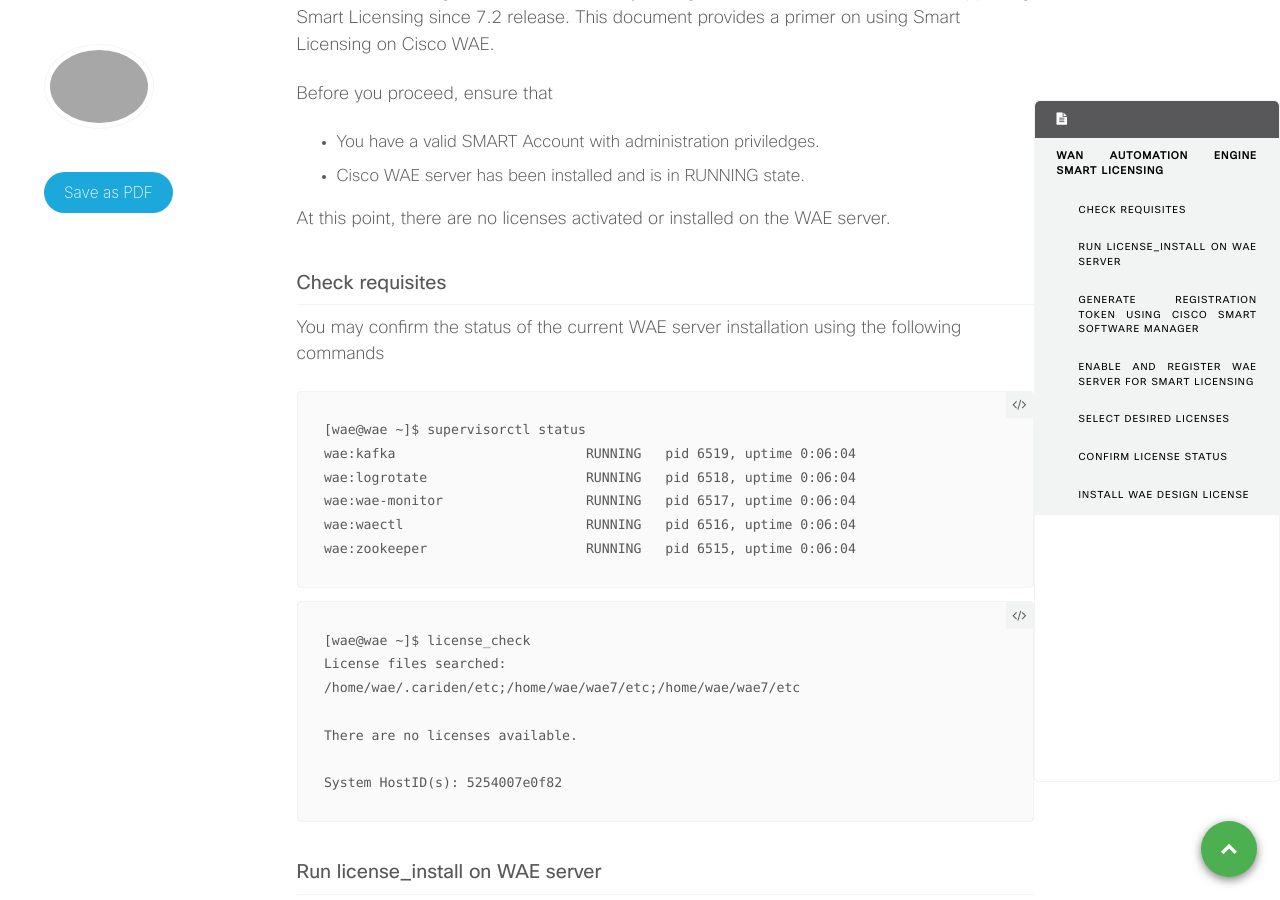
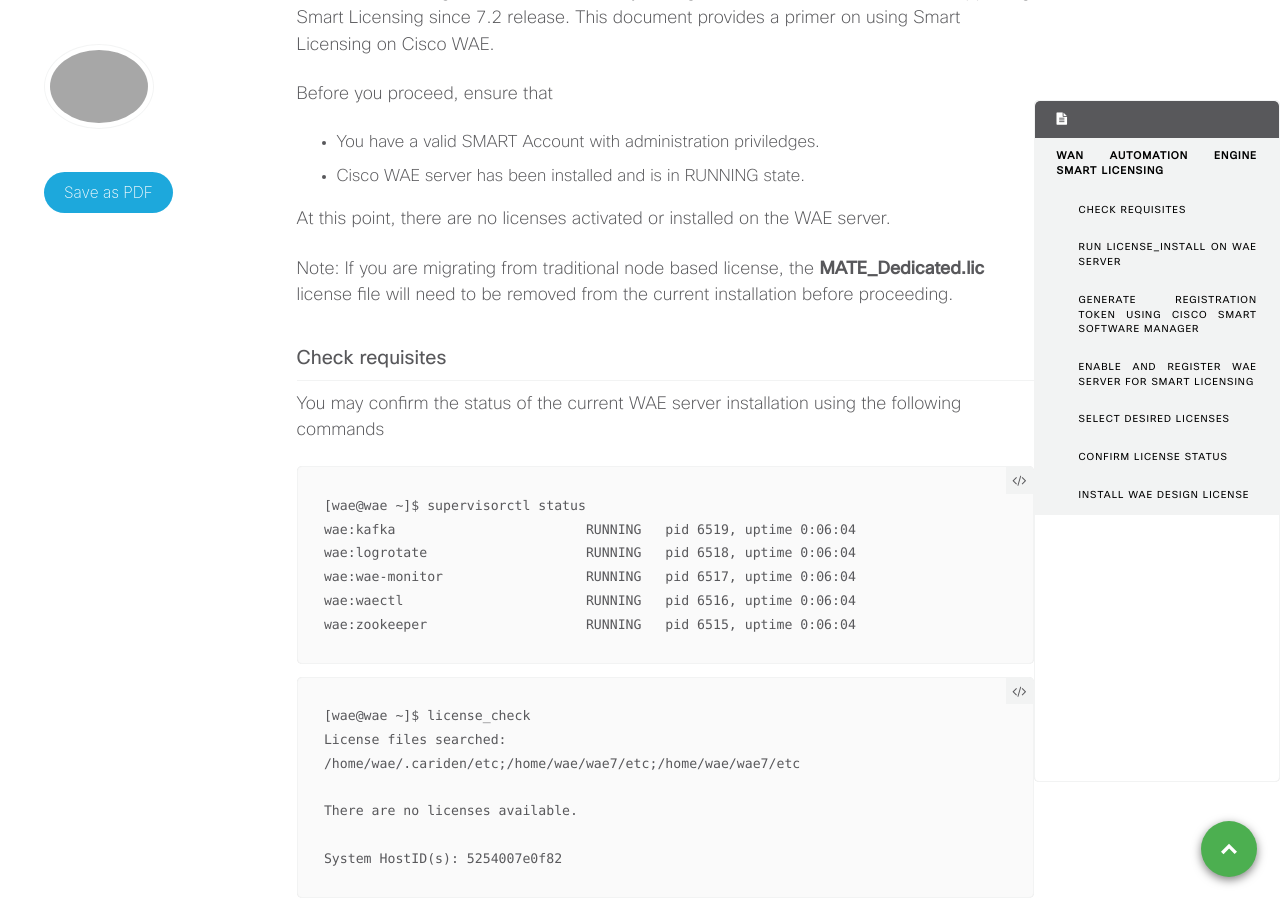
Before and after one commit to xrdocs/automation, a Jekyll site: the page built from _tutorials/wae-smart-licensing.md, in a window 1280 px wide and 900 px high, scrolled down 356 px. Built offline with Jekyll 4.4.1, drawn with Linux system fonts in a browser that asks for light colours; comment, search, counter and statistics services are not loaded.

Commit message:
Update wae-smart-licensing.md

```diff
--- a/_tutorials/wae-smart-licensing.md
+++ b/_tutorials/wae-smart-licensing.md
@@ -20,6 +20,7 @@ Before you proceed, ensure that
 
 At this point, there are no licenses activated or installed on the WAE server.
 
+Note: If you are migrating from traditional node based license, the **MATE_Dedicated.lic** license file will need to be removed from the current installation before proceeding.
 
 
 ### Check requisites
```
